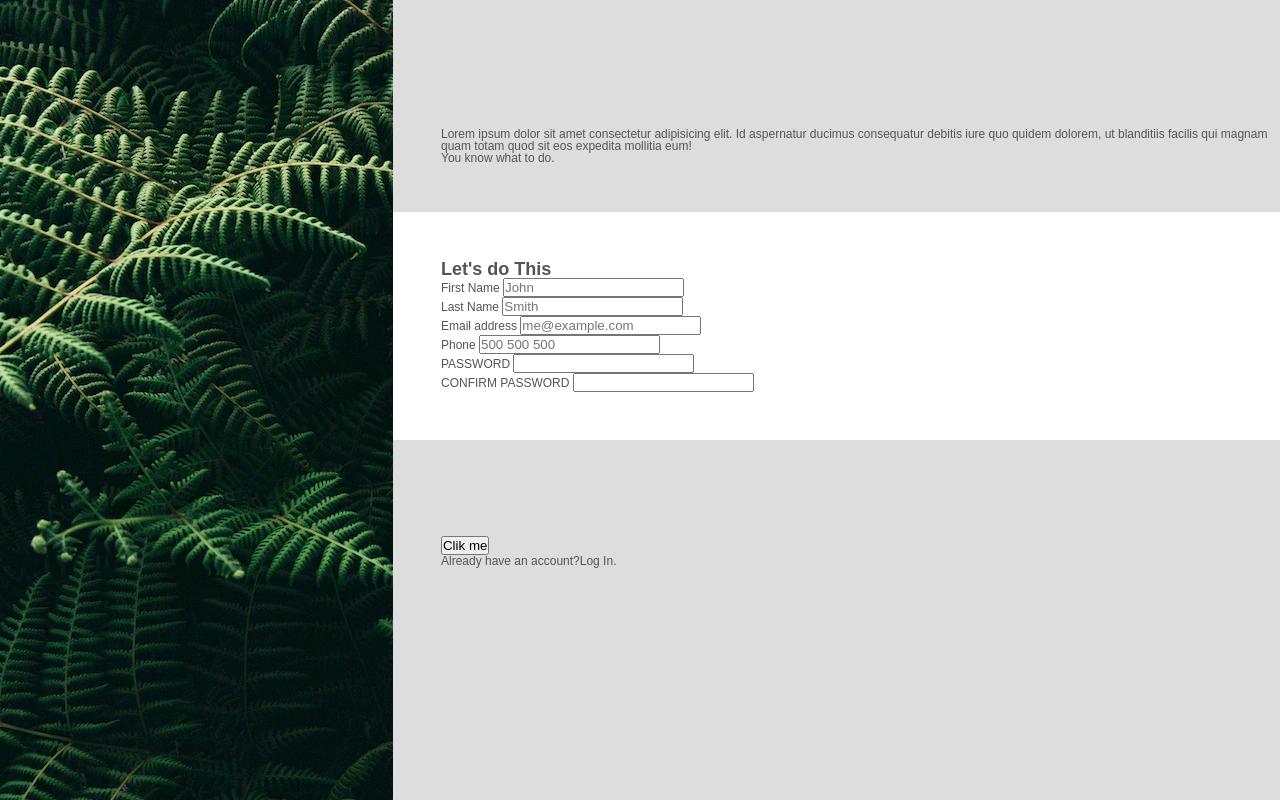
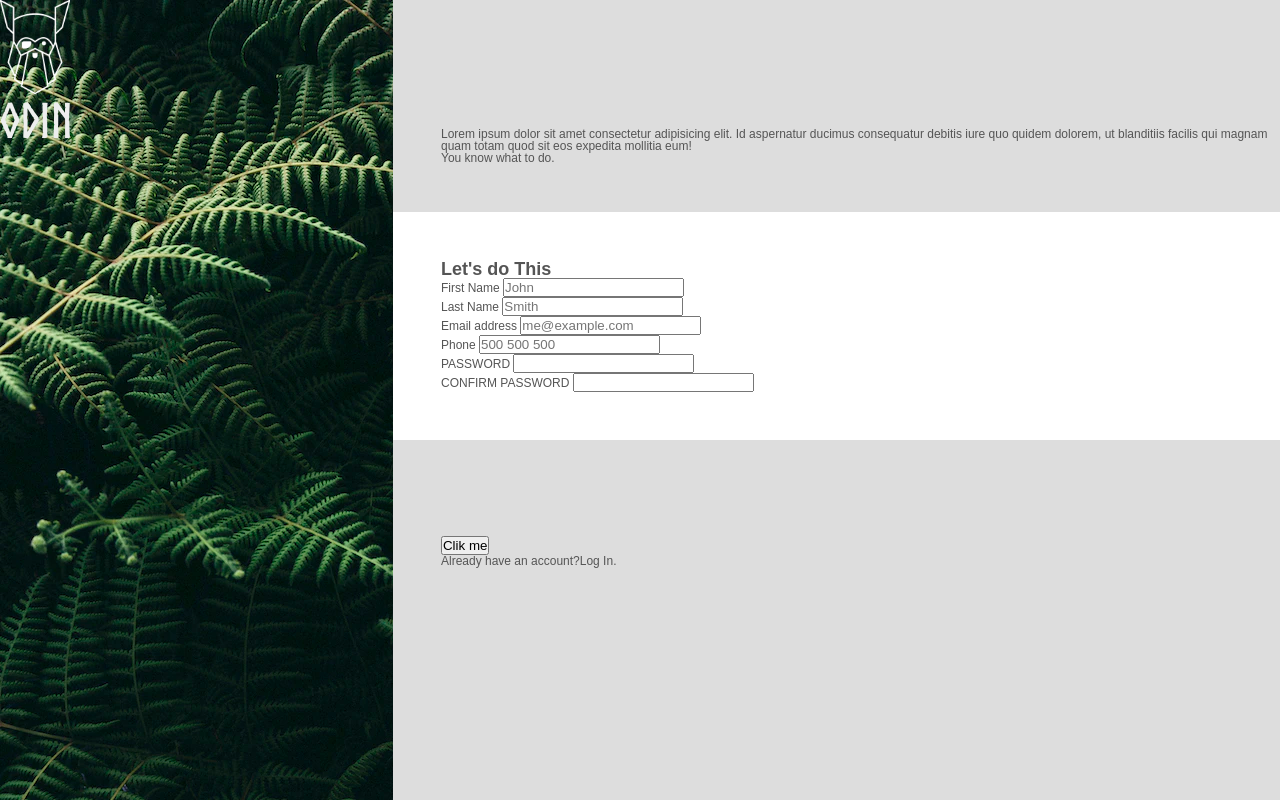
Before and after one commit to Bielesz/odin-form, a plain HTML site: page index.html in a window 1280 px wide. Drawn offline with Linux system fonts and the light colour scheme.

Commit message:
adding logo img and custom font

```diff
--- a/index.html
+++ b/index.html
@@ -12,6 +12,8 @@
     <div class="container">
       <div class="plant">
         <!-- https://unsplash.com/@panduior -->
+        <img class="logo" src="odin-lined.png" alt="odin logo" />
+        <h1 class="logo-text">ODIN</h1>
       </div>
       <div class="container2">
         <div class="text">
@@ -87,7 +89,5 @@
         </div>
       </div>
     </div>
-
-    <!-- <img src="odin-lined.png" alt="odin logo" /> -->
   </body>
 </html>
--- a/style.css
+++ b/style.css
@@ -50,3 +50,14 @@ body {
   height: 100vh;
   width: 50rem;
 }
+
+.logo {
+  width: 7rem;
+  color: red;
+}
+
+.logo-text {
+  font-family: "Norse";
+  color: #eee;
+  font-size: 4.8rem;
+}
```
